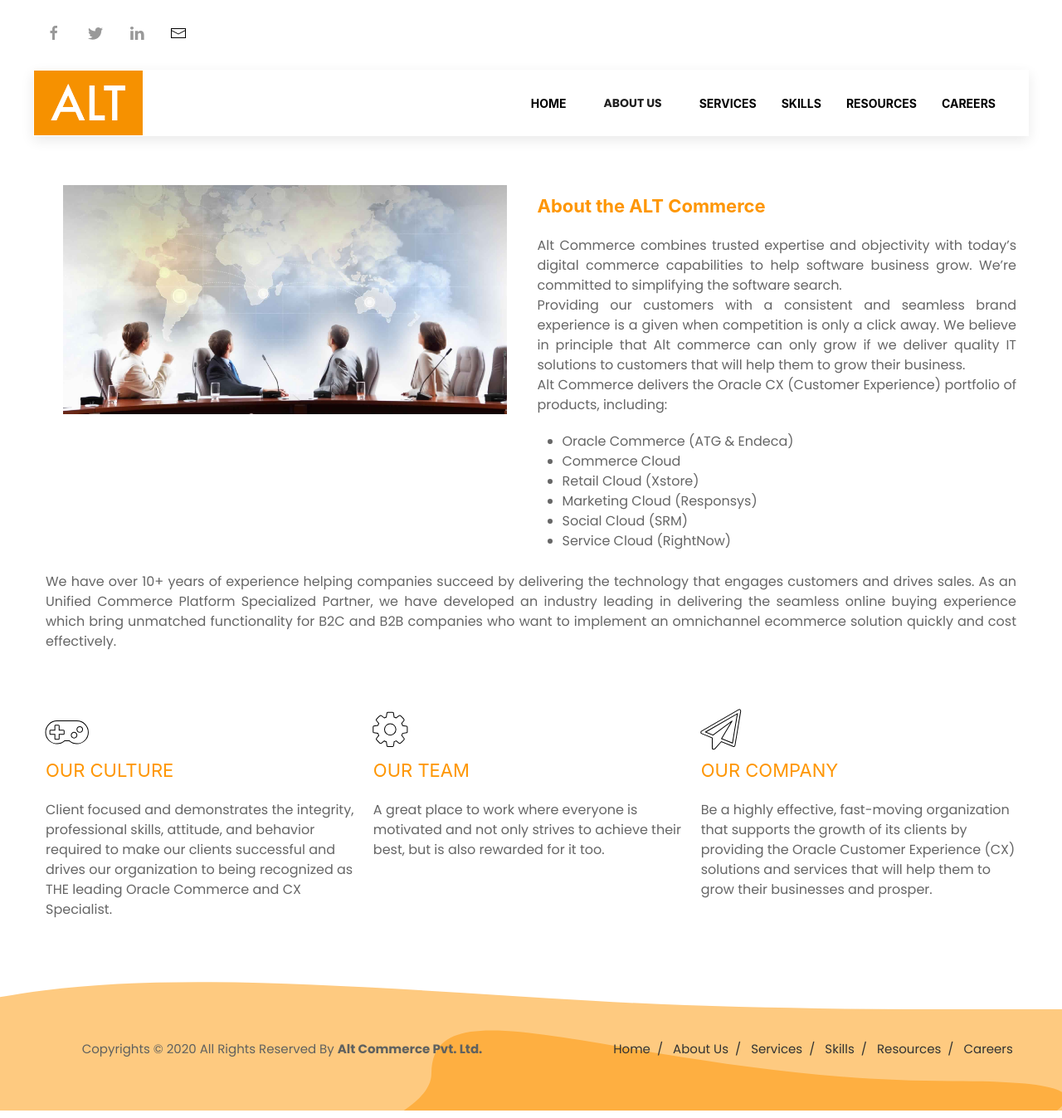
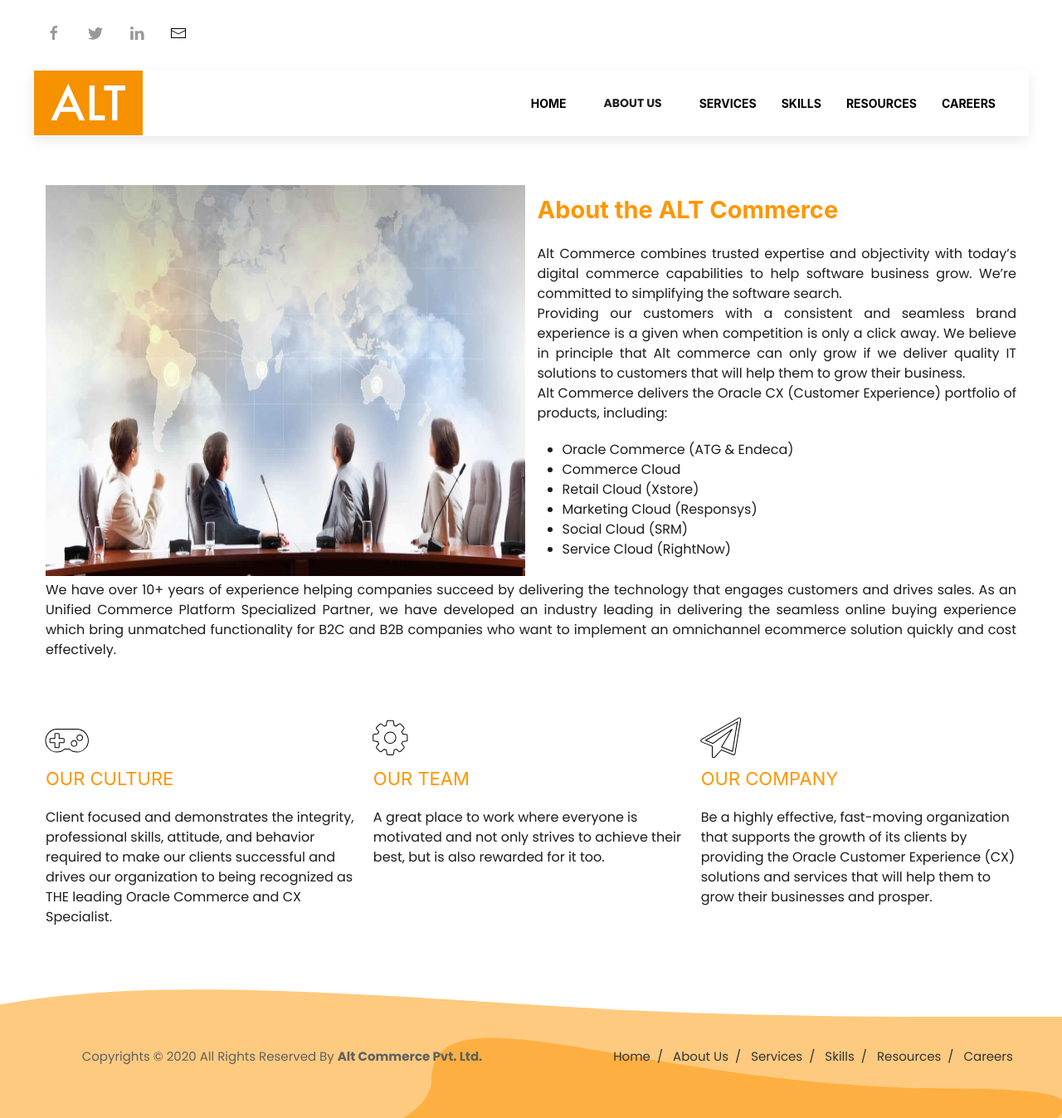
Before and after one commit to mansi29feb/ALT-Website-, a PHP site: page /aboutus.html in a window 1280 px wide. Shown: the whole page at 83% size. Run offline with PHP 8.4, Linux system fonts and the light colour scheme; some libraries are stand-ins or nearby versions.

Commit message:
changes done by kavya

```diff
--- a/altcommercewebsit/aboutus.html
+++ b/altcommercewebsit/aboutus.html
@@ -117,14 +117,14 @@
         <div class="uk-child-width-1-2@m uk-grid-small uk-child-width-1-1@s uk-padding-small" uk-grid>
 
             <div class="uk-width-1-2@m">
-                <div class="uk-text-center">
-                  <img src="images/about-us.jpg" style="height:60%;">
+                <div class="uk-text-center uk-child-width-1-1@s">
+                  <img src="images/about-us.jpg" style="height:100%;">
                 </div>
             </div>
             <div class ="uk-width-1-2@m">
                 <div class="uk-text-center">
-                        <div class="uk-h3 uk-text-left services_article_heading  uk-margin-small-top uk-text-bold">About the ALT Commerce</div>
-                        <div class="career_para uk-text-left uk-text-justify">Alt Commerce combines trusted expertise and objectivity with today’s
+                        <div class="uk-h3 uk-text-left about_heading  uk-margin-small-top uk-text-bold">About the ALT Commerce</div>
+                        <div class="services_article_para uk-text-left uk-text-justify">Alt Commerce combines trusted expertise and objectivity with today’s
                             digital commerce capabilities to help software business grow.
                             We’re committed to simplifying the software search.<br>
                             Providing our customers with a consistent and seamless brand experience is a given when competition is only a click away.
@@ -147,7 +147,7 @@ We believe in principle that Alt commerce can only grow if we deliver quality IT
     </div>
     <div class="uk-container uk-margin-medium-bottom uk-margin-medium-top">
     <div class="uk-child-width-1-1@m uk-grid-small uk-child-width-1-1@s uk-padding-small" uk-grid>
-            <div class="career_para uk-text-left about-para uk-text-justify">We have over 10+ years of experience helping companies succeed by delivering the technology that engages customers and drives sales.
+            <div class="uk-text-left about-para uk-text-justify">We have over 10+ years of experience helping companies succeed by delivering the technology that engages customers and drives sales.
                     As an Unified Commerce Platform Specialized Partner, we have developed an industry leading in delivering the seamless online buying experience which bring unmatched functionality for B2C and
                     B2B companies who want to implement an omnichannel ecommerce solution quickly and cost effectively.
              </div>
@@ -161,7 +161,7 @@ We believe in principle that Alt commerce can only grow if we deliver quality IT
                 <div class="uk-text-left">
                     <i class="fa fa-gamepad stroke-transparent fa-3x" aria-hidden="true"></i>
                     <div class="uk-h3 uk-text-left services_article_heading  uk-margin-small-top">OUR CULTURE</div>
-                    <div class="uk-text-left"><p>Client focused and demonstrates the integrity, professional skills, attitude, and behavior required to make our clients successful and drives our organization
+                    <div class="uk-text-left services_article_para"><p>Client focused and demonstrates the integrity, professional skills, attitude, and behavior required to make our clients successful and drives our organization
                          to being recognized as THE leading Oracle Commerce and CX Specialist.<p/>
                      </div>
                </div>
@@ -170,7 +170,7 @@ We believe in principle that Alt commerce can only grow if we deliver quality IT
                     <div class="uk-text-left">
                     <i class="fa fa-cog stroke-transparent fa-3x" aria-hidden="true"></i>
                     <div class="uk-h3 uk-text-left services_article_heading  uk-margin-small-top ">OUR TEAM</div>
-                    <div class="uk-text-left">
+                    <div class="uk-text-left services_article_para">
                         <p>A great place to work where everyone is motivated and not only strives to achieve their best, but is also rewarded for it too.</p>
                         </div>
                     </div>
@@ -179,7 +179,7 @@ We believe in principle that Alt commerce can only grow if we deliver quality IT
                     <div class="uk-text-left">
                     <i class="fa fa-paper-plane-o stroke-transparent fa-3x" aria-hidden="true"></i>
                     <div class="uk-h3 uk-text-left services_article_heading uk-margin-small-top ">OUR COMPANY</div>
-                    <div class="uk-text-left"><p>Be a highly effective, fast-moving organization that supports the growth of its clients by providing the Oracle Customer Experience (CX)
+                    <div class="uk-text-left services_article_para"><p>Be a highly effective, fast-moving organization that supports the growth of its clients by providing the Oracle Customer Experience (CX)
                         solutions and services that will help them to grow their businesses and prosper.</p>
                         </div>
                     </div>
--- a/altcommercewebsit/career.html
+++ b/altcommercewebsit/career.html
@@ -3,7 +3,7 @@
 <head>
     <meta charset="UTF-8">
     <meta name="viewport" content="width=device-width, initial-scale=1.0">
-    <meta name=""  content="">
+    <meta name="Careers - Digital Commerce with Alt Commerce"  content="Current Openings. ORACLE ATG COMMERCE DEVELOPER. Responsibilities: Developing web applications, services and integrating different enterprise ..">
     <link rel="stylesheet" href="css/uikit.min.css" />
     <link href='https://fonts.googleapis.com/css?family=Poppins' rel='stylesheet'>
     <link rel="shortcut icon" href="images/alt.png">
--- a/altcommercewebsit/csr.html
+++ b/altcommercewebsit/csr.html
@@ -5,7 +5,7 @@
     <meta charset="UTF-8">
     <meta name="viewport" content="width=device-width, initial-scale=1.0">
     <meta http-equiv="X-UA-Compatible" content="ie=edge">
-    <meta name="Digital Commerce with Alt Commerce" content="Alt commerce is an expert in Omni-Channel Commerce and delivering Oracle Commerce, Commerce Cloud and the suite of Oracle CX products.">
+    <meta name="Community-Digital Commerce with Alt Commerce" content="We always have undertaken various initiatives with an aim to improve quality of life and ensure the holistic development of its surrounding communities.">
     <title>Digital Commerce with Alt Commerce</title>
     <link rel="shortcut icon" href="images/alt.png">
     <link rel="stylesheet" href="css/uikit.min.css" />
--- a/altcommercewebsit/css/altcommerce-style.css
+++ b/altcommercewebsit/css/altcommerce-style.css
@@ -50,9 +50,14 @@ body  {
   .nav-social{
     margin-right:49px;
   }
-
+  .about_heading{
+    font-size: 29px;
+    color: #FE9603;
+  }
   .about-para{
     margin-top: -65px;
+    font-size: 16px;
+    color: #1C1C1C;
   }
   .sub-menu{
     margin-top: 21px;
--- a/altcommercewebsit/footer.html
+++ b/altcommercewebsit/footer.html
@@ -19,7 +19,7 @@
         <div >
             <div class="footerbox">
                 <span class="uk-text-capitalize">Copyrights © 2020 All Rights
-                    Reserved by <span class="uk-text-bold">Alt Commerce Pvt. Ltd.</span></span>
+                    Reserved by <span class="uk-text-bold">Alt Commerce Pvt Ltd.</span></span>
         </div>
         </div>
         <div>
--- a/altcommercewebsit/index.html
+++ b/altcommercewebsit/index.html
@@ -1199,7 +1199,7 @@
 <div class="uk-child-width-expand@s uk-text-center footer" uk-grid>
     <div>
         <div class=" footerbox">
-            <span class="uk-text-capitalize">Copyrights © 2020 All Rights Reserved by <span class="uk-text-bold">Alt Commerce Pvt. Ltd.</span></span>
+            <span class="uk-text-capitalize">Copyrights © 2020 All Rights Reserved by <span class="uk-text-bold">Alt Commerce Pvt Ltd.</span></span>
         </div>
     </div>
     <div>
```
